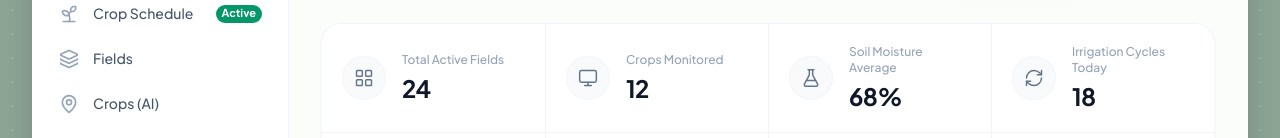
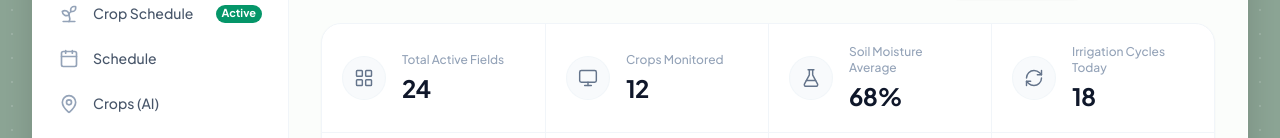
Before and after one commit to Meenakshi29888/SkillBridge_climatecrops, a React (Vite) app: page / in a window 1280 px wide. Shown: the part 170-308 px from the top of the page. Built offline with nearby package versions, Linux system fonts and the light colour scheme.

Commit message:
Update navbar label: rename Fields to Schedule

```diff
--- a/src/components/Sidebar.jsx
+++ b/src/components/Sidebar.jsx
@@ -19,6 +19,7 @@ import {
   User,
   Radio,
   Sprout,
+  Calendar,
 } from 'lucide-react';
 
 const iconMap = {
@@ -38,6 +39,7 @@ const iconMap = {
   HelpCircle,
   Network: Radio,
   Sprout,
+  Calendar,
 };
 
 export default function Sidebar({
--- a/src/data/mockData.js
+++ b/src/data/mockData.js
@@ -172,7 +172,7 @@ export const allExtendedFields = [
 export const sidebarMenuItems = [
   { id: 'dashboard', label: 'Dashboard', icon: 'LayoutGrid', badge: null },
   { id: 'crop-schedule', label: 'Crop Schedule', icon: 'Sprout', badge: 'Active', badgeColor: 'bg-emerald-600 text-white' },
-  { id: 'fields', label: 'Fields', icon: 'Layers', badge: null },
+  { id: 'fields', label: 'Schedule', icon: 'Calendar', badge: null },
   { id: 'crops', label: 'Crops (AI)', icon: 'MapPin', badge: null },
   { id: 'irrigation', label: 'Irrigation', icon: 'Droplets', badge: null },
   { id: 'soil-monitoring', label: 'Soil Monitoring', icon: 'FlaskConical', badge: null },
```
